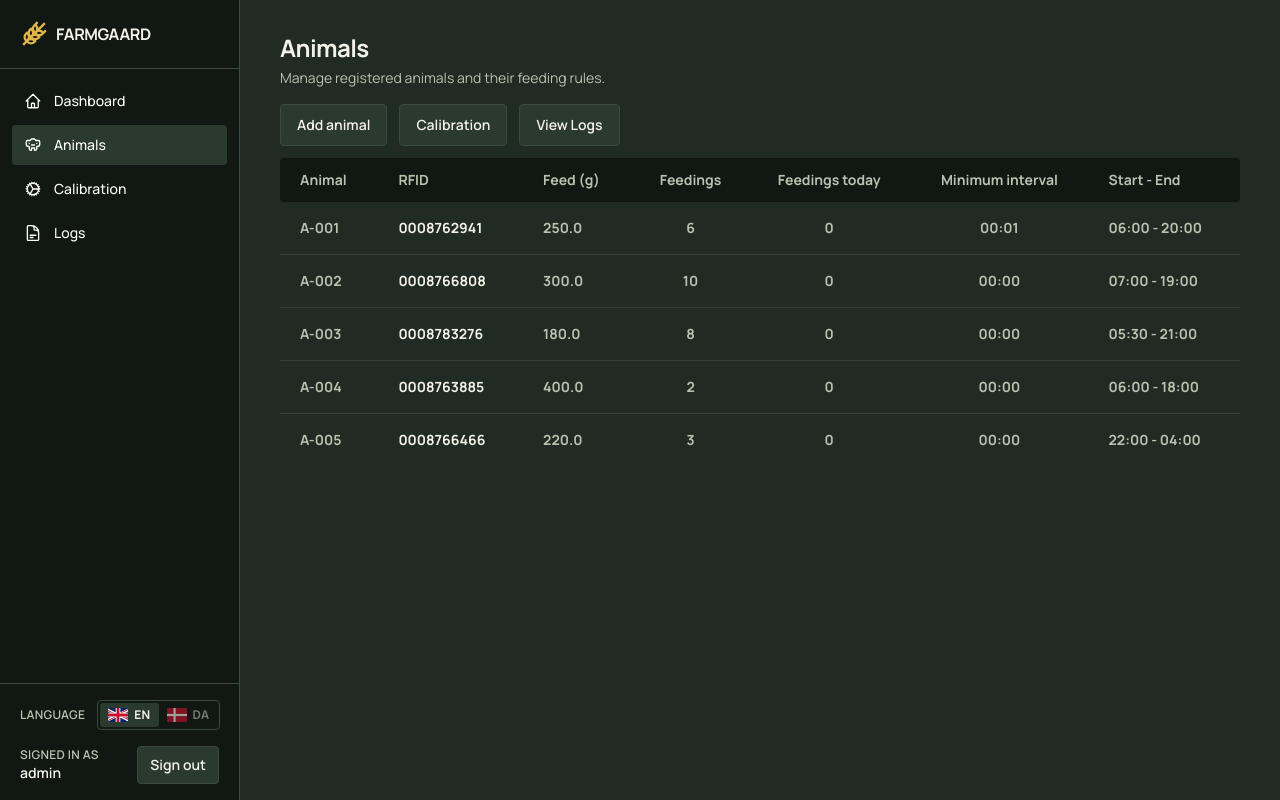
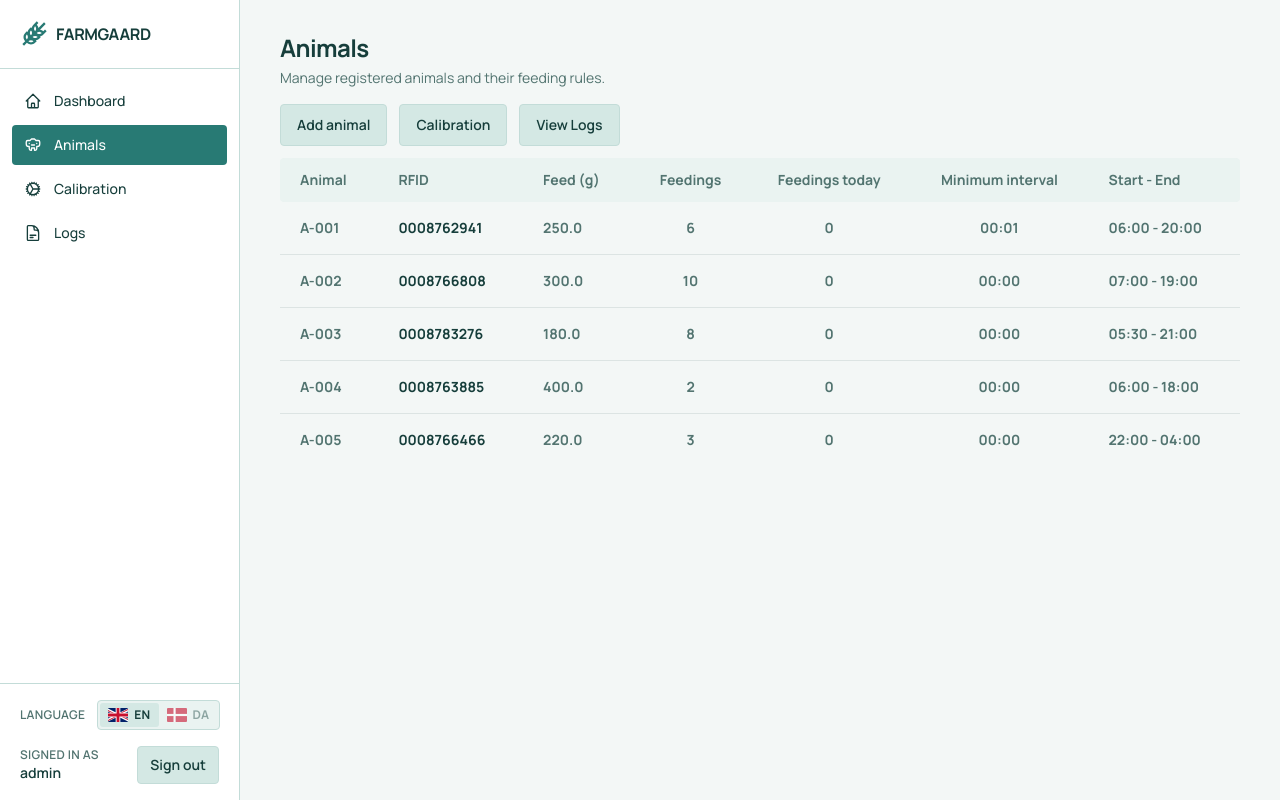
Before and after one commit to fanta-jpg/test, a Flask app: page /animals in a window 1280 px wide. Run offline with Flask 3, Linux system fonts and the light colour scheme; a user stored in the database is signed in; data comes from the database, SQL or seed files in the repository; some libraries are stand-ins or nearby versions.

Commit message:
Switch the site to a white and teal (#287A74) light theme
White cards, sidebar and top bar on a light teal-white page, deep teal
text, light teal fills for buttons, inputs and table headers, and the
brand teal #287A74 for the current page in the navigation and the logo.
Status colours are darkened so they read on white.

The chart bars use #00958A, a slightly brighter version of the same
teal, because #287A74 itself is too muted to read well as a data colour.
Table dividers and the dialog backdrop no longer use white/dark
overlays that only worked on the dark theme.

Co-Authored-By: Claude Opus 5.5 <noreply@anthropic.com>
Claude-Session: https://claude.ai/code/session_01PKepqy5qXPxynQgnG4Urse

```diff
--- a/website/templates/animals.html
+++ b/website/templates/animals.html
@@ -43,25 +43,25 @@
         class="cursor-pointer transition hover:bg-hoverDarkBG focus:outline-none focus-visible:ring-2 focus-visible:ring-secondaryText/40"
       >
 
-        <td class="px-5 py-4 text-sm font-bold text-secondaryText text-left whitespace-nowrap {% if not loop.first %}border-t border-white/10{% endif %}">
+        <td class="px-5 py-4 text-sm font-bold text-secondaryText text-left whitespace-nowrap {% if not loop.first %}border-t border-primaryText/10{% endif %}">
           {{ animal.animal_number }}
         </td>
-        <td class="px-5 py-4 text-sm font-bold text-left whitespace-nowrap {% if not loop.first %}border-t border-white/10{% endif %}">
+        <td class="px-5 py-4 text-sm font-bold text-left whitespace-nowrap {% if not loop.first %}border-t border-primaryText/10{% endif %}">
           {{ animal.rfid_tag }}
         </td>
-        <td class="px-5 py-4 text-sm font-bold text-secondaryText text-left whitespace-nowrap {% if not loop.first %}border-t border-white/10{% endif %}">
+        <td class="px-5 py-4 text-sm font-bold text-secondaryText text-left whitespace-nowrap {% if not loop.first %}border-t border-primaryText/10{% endif %}">
           {{ animal.feed_amount }}
         </td>
-        <td class="px-5 py-4 text-sm font-bold text-secondaryText text-center whitespace-nowrap {% if not loop.first %}border-t border-white/10{% endif %}">
+        <td class="px-5 py-4 text-sm font-bold text-secondaryText text-center whitespace-nowrap {% if not loop.first %}border-t border-primaryText/10{% endif %}">
           {{ animal.max_feedings_per_day}}
         </td>
-        <td class="px-5 py-4 text-sm font-bold text-secondaryText text-center {% if not loop.first %}border-t border-white/10{% endif %}">
+        <td class="px-5 py-4 text-sm font-bold text-secondaryText text-center {% if not loop.first %}border-t border-primaryText/10{% endif %}">
           {{ animal.feedings_today }}
         </td>
-        <td class="px-5 py-4 text-sm font-bold text-secondaryText text-center whitespace-nowrap {% if not loop.first %}border-t border-white/10{% endif %}">
+        <td class="px-5 py-4 text-sm font-bold text-secondaryText text-center whitespace-nowrap {% if not loop.first %}border-t border-primaryText/10{% endif %}">
           {{ '%02d:%02d' | format(animal.min_minutes_between_feedings // 60, animal.min_minutes_between_feedings % 60) }}
         </td>
-        <td class="px-5 py-4 text-sm font-bold text-secondaryText text-left whitespace-nowrap {% if not loop.first %}border-t border-white/10{% endif %}">
+        <td class="px-5 py-4 text-sm font-bold text-secondaryText text-left whitespace-nowrap {% if not loop.first %}border-t border-primaryText/10{% endif %}">
           {{ animal.feeding_interval_start.strftime('%H:%M') + " - " + animal.feeding_interval_end.strftime('%H:%M') }}
         </td>
 
@@ -76,7 +76,7 @@
 
 <!-- Add animal dialog -->
 <div id="animalPopUp" class="fixed inset-0 z-50 hidden">
-  <div data-backdrop class="absolute inset-0 bg-darkBG/80"></div>
+  <div data-backdrop class="absolute inset-0 bg-primaryText/40"></div>
   <div class="absolute inset-0 flex items-center justify-center p-4">
     <div
       data-panel
--- a/website/templates/base.html
+++ b/website/templates/base.html
@@ -22,17 +22,21 @@
               dsk: { raw: '(min-width: 768px) and (min-height: 500px)' },
             },
             colors: {
-              lightBG: '#1F2B23',
-              hoverLightBG: '#18221B',
-              darkBG: '#111813',
-              hoverDarkBG: '#2B3A2F',
-              buttonBorder: '#3A4B3E',
-              primaryText: '#F4F1E8',
-              secondaryText: '#B7C2AF',
-              gold: '#E2B54A',
-              ok: '#7CC46E',
-              warn: '#E8964B',
-              bad: '#E4675F',
+              // Light theme built on the brand teal (accent). The names come
+              // from the old dark theme: lightBG is the page, hoverLightBG the
+              // cards, darkBG the input/table-header tint, hoverDarkBG buttons.
+              lightBG: '#F3F7F6',
+              hoverLightBG: '#FFFFFF',
+              darkBG: '#EAF3F1',
+              hoverDarkBG: '#D4E8E4',
+              buttonBorder: '#C3DCD8',
+              primaryText: '#163E3B',
+              secondaryText: '#527470',
+              accent: '#287A74',
+              gold: '#946B08',
+              ok: '#2F9E5E',
+              warn: '#D47A22',
+              bad: '#CC3F3F',
             },
             // Tighter corners than Tailwind's defaults (sm 2px, DEFAULT 4px,
             // md 6px, lg 8px, xl 12px): softened, not square.
@@ -97,7 +101,7 @@
       {% macro nav_icon(icon_path) %}<svg xmlns="http://www.w3.org/2000/svg" width="18" height="18" fill="none" stroke="currentColor" stroke-width="1.75" viewBox="0 0 24 24" class="shrink-0"><path stroke-linecap="round" stroke-linejoin="round" d="{{ icon_path }}"/></svg>{% endmacro %}
 
       <!-- Mobile top bar -->
-      <header class="flex items-center justify-between gap-2 bg-darkBG border-b border-buttonBorder px-3 sm:px-4 py-3 dsk:hidden">
+      <header class="flex items-center justify-between gap-2 bg-hoverLightBG border-b border-buttonBorder px-3 sm:px-4 py-3 dsk:hidden">
         <!-- On small screens this bar replaces the sidebar: logo and page
              shortcuts on the left, language and sign-out on the right -->
         <div class="flex items-center gap-1">
@@ -114,7 +118,7 @@
               title="{{ label }}"
               {% if is_active %}aria-current="page"{% endif %}
               class="rounded-md p-2 transition-colors
-                {% if is_active %}bg-hoverDarkBG text-primaryText{% else %}text-secondaryText hover:text-primaryText hover:bg-hoverLightBG{% endif %}"
+                {% if is_active %}bg-accent text-white{% else %}text-secondaryText hover:text-primaryText hover:bg-darkBG{% endif %}"
             >{{ nav_icon(icon_path) }}</a>
             {% endfor %}
           </nav>
@@ -128,7 +132,7 @@
               type="submit"
               aria-label="{{ _('Sign out') }} ({{ current_user.username }})"
               title="{{ _('Sign out') }} ({{ current_user.username }})"
-              class="rounded-md p-2 text-secondaryText hover:text-primaryText hover:bg-hoverLightBG transition-colors"
+              class="rounded-md p-2 text-secondaryText hover:text-primaryText hover:bg-darkBG transition-colors"
             >
               <svg xmlns="http://www.w3.org/2000/svg" width="18" height="18" fill="none" stroke="currentColor" stroke-width="1.75" viewBox="0 0 24 24" class="shrink-0"><path stroke-linecap="round" stroke-linejoin="round" d="M15.75 9V5.25A2.25 2.25 0 0 0 13.5 3h-6a2.25 2.25 0 0 0-2.25 2.25v13.5A2.25 2.25 0 0 0 7.5 21h6a2.25 2.25 0 0 0 2.25-2.25V15m3 0 3-3m0 0-3-3m3 3H9"/></svg>
             </button>
@@ -138,7 +142,7 @@
       </header>
 
       <!-- Sidebar -->
-      <aside class="hidden dsk:flex dsk:flex-col dsk:w-60 dsk:shrink-0 bg-darkBG border-b dsk:border-b-0 dsk:border-r border-buttonBorder dsk:min-h-screen">
+      <aside class="hidden dsk:flex dsk:flex-col dsk:w-60 dsk:shrink-0 bg-hoverLightBG border-b dsk:border-b-0 dsk:border-r border-buttonBorder dsk:min-h-screen">
         <a href="/" class="hidden dsk:flex items-center gap-2 px-5 py-5 border-b border-buttonBorder">
           <img src="{{ url_for('static', filename='wheat.svg') }}" alt="" class="h-7 w-7">
           <span class="font-bold tracking-tight text-primaryText">FARMGAARD</span>
@@ -148,8 +152,8 @@
           {% set is_active = (href == '/' and request.path == '/') or (href != '/' and request.path.startswith(href)) %}
           <a
             href="{{ href }}"
-            class="flex items-center gap-3 rounded-lg px-3 py-2.5 text-sm font-medium text-white transition-colors
-              {% if is_active %}bg-hoverDarkBG{% else %}hover:bg-white/5{% endif %}"
+            class="flex items-center gap-3 rounded-lg px-3 py-2.5 text-sm font-medium transition-colors
+              {% if is_active %}bg-accent text-white{% else %}text-primaryText hover:bg-darkBG{% endif %}"
           >
             {{ nav_icon(icon_path) }}
             {{ label }}
@@ -158,7 +162,7 @@
         </nav>
 
         {% if current_user.is_authenticated %}
-        <div class="mt-auto dsk:sticky dsk:bottom-0 flex flex-col gap-4 border-t border-buttonBorder bg-darkBG px-5 py-4">
+        <div class="mt-auto dsk:sticky dsk:bottom-0 flex flex-col gap-4 border-t border-buttonBorder bg-hoverLightBG px-5 py-4">
           <div class="flex items-center justify-between gap-3">
             <p class="text-xs font-semibold uppercase tracking-wide text-secondaryText">{{ _('Language') }}</p>
             {{ language_switch() }}
--- a/website/templates/calibration.html
+++ b/website/templates/calibration.html
@@ -35,7 +35,7 @@
 
 <!-- Calibration dialog -->
 <div id="calibrationPopUp" class="fixed inset-0 z-50 hidden">
-  <div data-backdrop class="absolute inset-0 bg-darkBG/80"></div>
+  <div data-backdrop class="absolute inset-0 bg-primaryText/40"></div>
   <div class="absolute inset-0 flex items-center justify-center p-4">
     <div
       data-panel
--- a/website/templates/logs.html
+++ b/website/templates/logs.html
@@ -41,13 +41,13 @@
       {% else %}
       <tr data-log-id="{{ log.id }}">
       {% endif %}
-        <td class="px-5 py-4 text-sm font-bold text-secondaryText whitespace-nowrap border-t border-white/10">
+        <td class="px-5 py-4 text-sm font-bold text-secondaryText whitespace-nowrap border-t border-primaryText/10">
           {{ log.timestamp.strftime('%Y/%m/%d %H:%M:%S') }}
         </td>
-        <td class="px-5 py-4 text-sm font-bold text-{{ tone }} border-t border-white/10">
+        <td class="px-5 py-4 text-sm font-bold text-{{ tone }} border-t border-primaryText/10">
             {{ event_label.get(log.event_type, log.event_type) }}
         </td>
-        <td class="px-5 py-4 text-sm font-bold text-secondaryText border-t border-white/10">
+        <td class="px-5 py-4 text-sm font-bold text-secondaryText border-t border-primaryText/10">
           {{ log.message or '-' }}
         </td>
       </tr>
```
Also changed, not shown: website/templates/dashboard.html (+5 -5 lines), website/static/wheat.svg.
